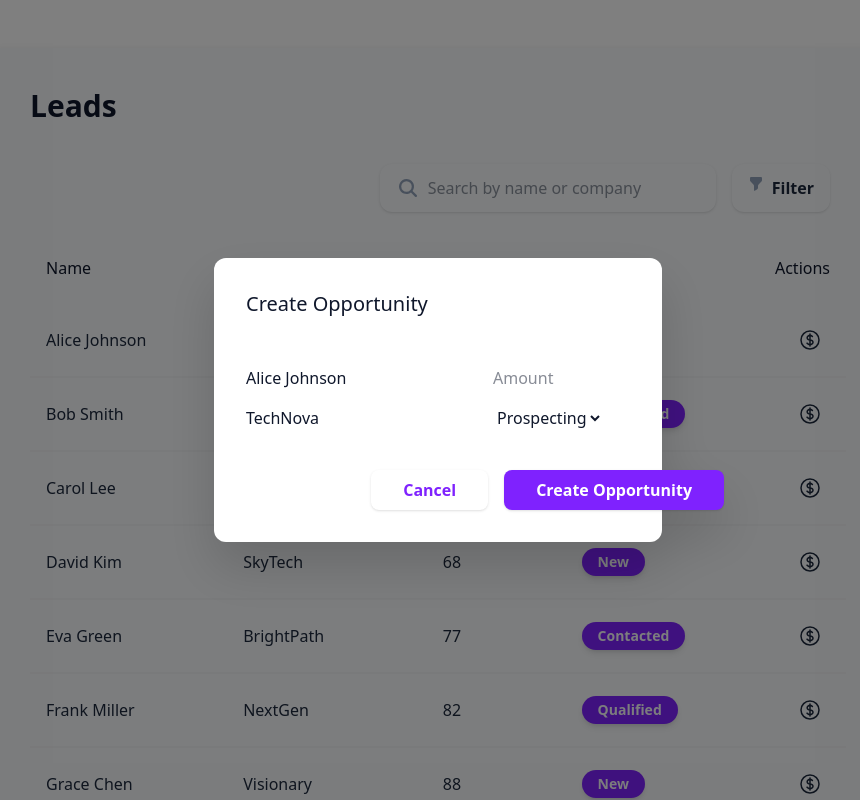
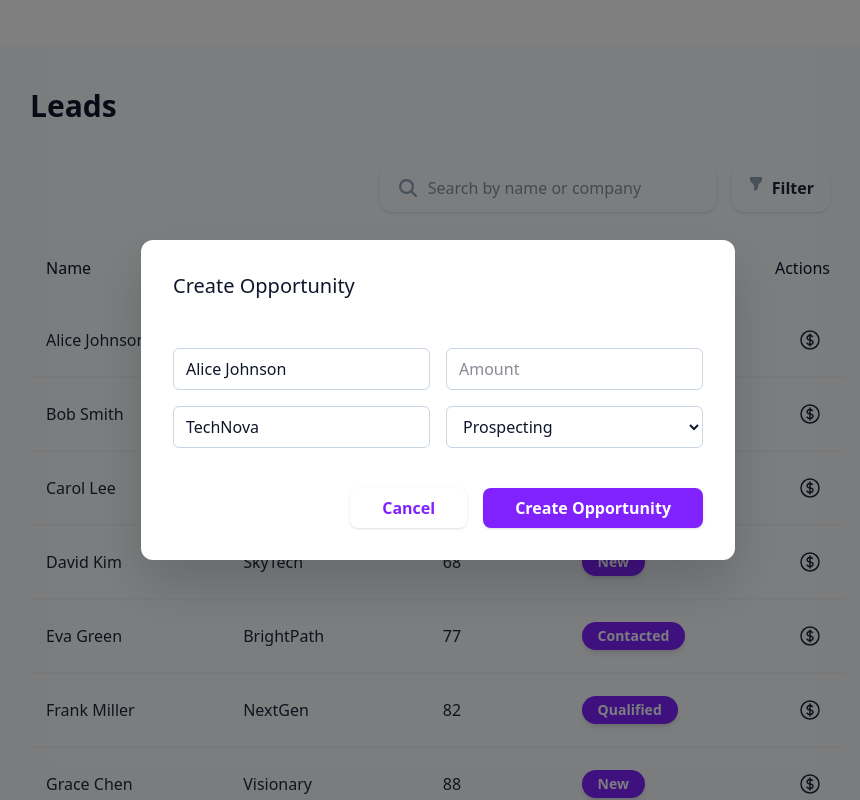
Before and after one commit to thiagomtolotti/mini-seller-console, a React (Vite) app: page / in a window 1280 px wide. Both pictures are taken after a click on the icon 1012 px from the left and 340 px from the top of the page. Shown: the top 800 px of the page, without its empty margins (202-1062 px from the left). Built offline with nearby package versions, Linux system fonts and the light colour scheme.

Commit message:
adds generic input component

```diff
--- a/src/components/LeadDetailPanel/LeadDetailForm.tsx
+++ b/src/components/LeadDetailPanel/LeadDetailForm.tsx
@@ -3,6 +3,7 @@ import { LeadStatus, type Lead } from "@/types/lead.d";
 import Button from "../ui/Button";
 import LabelLine from "./LabelLine";
 import useUpdateLead from "@/hooks/useUpdateLead";
+import Input from "../ui/Input";
 
 interface LeadDetailFormProps {
   lead: Lead;
@@ -35,11 +36,11 @@ export default function LeadDetailForm({ lead, onClose }: LeadDetailFormProps) {
       <LabelLine label="Company">{lead.company}</LabelLine>
 
       <LabelLine label="Email">
-        <input
+        <Input
           type="email"
           name="email"
           defaultValue={lead.email}
-          className="border border-slate-300 rounded-md px-2 py-1 text-right"
+          className="text-right"
         />
       </LabelLine>
 
--- a/src/components/OpportunityModal/OpportunityForm.tsx
+++ b/src/components/OpportunityModal/OpportunityForm.tsx
@@ -1,6 +1,7 @@
 import { OpportunityStage } from "@/types/opportunity.d";
 
 import Button from "../ui/Button";
+import Input from "../ui/Input";
 
 interface OpportunityFormProps {
   defaultName?: string;
@@ -16,7 +17,7 @@ export default function OpportunityForm({
   return (
     <form action="" className="flex flex-col gap-4 flex-wrap mt-12">
       <div className="flex gap-4">
-        <input
+        <Input
           type="text"
           name="name"
           placeholder="Opportunity Name"
@@ -24,11 +25,11 @@ export default function OpportunityForm({
           defaultValue={defaultName}
         />
 
-        <input type="number" name="amount" placeholder="Amount" />
+        <Input type="number" name="amount" placeholder="Amount" />
       </div>
 
       <div className="flex gap-4">
-        <input
+        <Input
           type="text"
           name="accountName"
           placeholder="Account Name"
@@ -43,6 +44,7 @@ export default function OpportunityForm({
         <Button variant="secondary" type="button" onClick={onClose}>
           Cancel
         </Button>
+
         <Button type="submit">Create Opportunity</Button>
       </div>
     </form>
@@ -51,7 +53,11 @@ export default function OpportunityForm({
 
 function SelectStage() {
   return (
-    <select name="stage" required>
+    <select
+      name="stage"
+      required
+      className="border border-slate-300 rounded-md px-3 py-2 w-full"
+    >
       {Object.entries(OpportunityStage).map(([label, value]) => (
         <option key={value} value={value}>
           {label}
--- a/src/components/OpportunityModal/index.tsx
+++ b/src/components/OpportunityModal/index.tsx
@@ -17,7 +17,7 @@ export default function OpportunityModal({
   if (!selectedLead) return null;
 
   return (
-    <Modal className="w-md" onClose={onClose}>
+    <Modal className="min-w-md" onClose={onClose}>
       <ModalTitle />
 
       <OpportunityForm
--- /dev/null
+++ b/src/components/ui/Input.tsx
@@ -0,0 +1,16 @@
+import clsx from "clsx";
+
+export default function Input({
+  className,
+  ...props
+}: React.HTMLProps<HTMLInputElement>) {
+  return (
+    <input
+      className={clsx(
+        "border border-slate-300 rounded-md px-3 py-2",
+        className
+      )}
+      {...props}
+    />
+  );
+}
```
